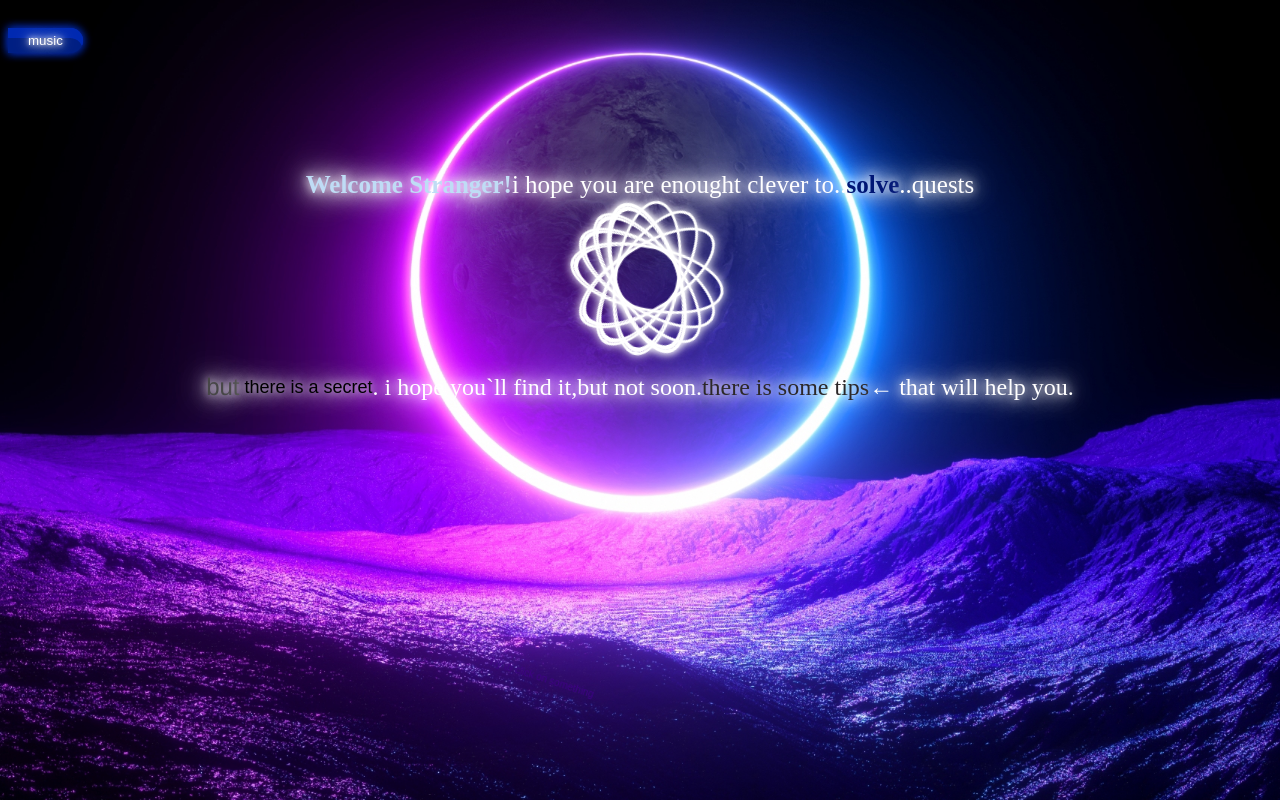
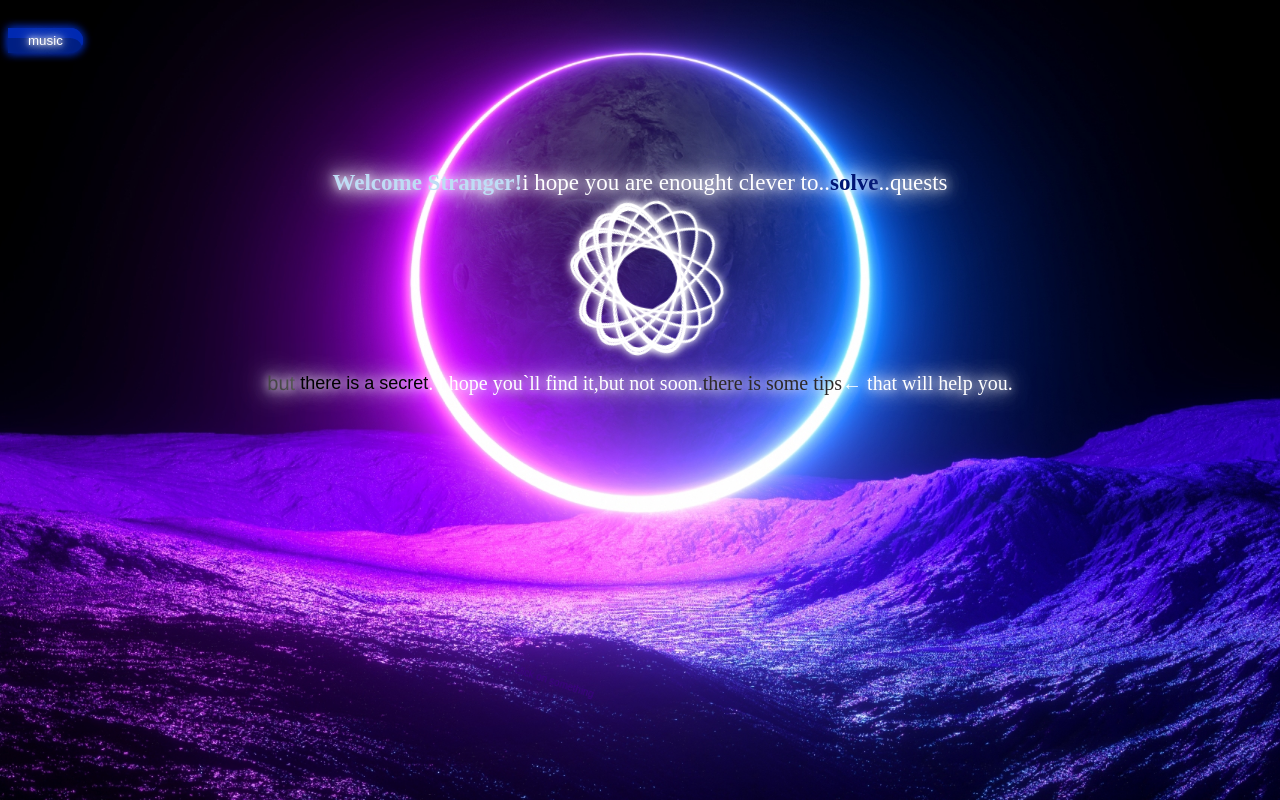
Before and after one commit to developer0071/my-last, a plain HTML site: page index.html in a window 1280 px wide. Drawn offline with Linux system fonts and the light colour scheme.

Commit message:
Update animation.css

```diff
--- a/animation.css
+++ b/animation.css
@@ -36,7 +36,7 @@ audio::-webkit-media-controls-volume-slider{
 }
 
 .y{
-  font-size: 25px;
+  font-size: 23px;
   align-items: center;
   justify-content: center;
   display: flex;
@@ -51,7 +51,7 @@ audio::-webkit-media-controls-volume-slider{
 }
 .y2{
   vertical-align: bottom;
-  font-size: 24px;
+  font-size: 20px;
   align-items: center;
   justify-content: center;
   display: flex;
```
